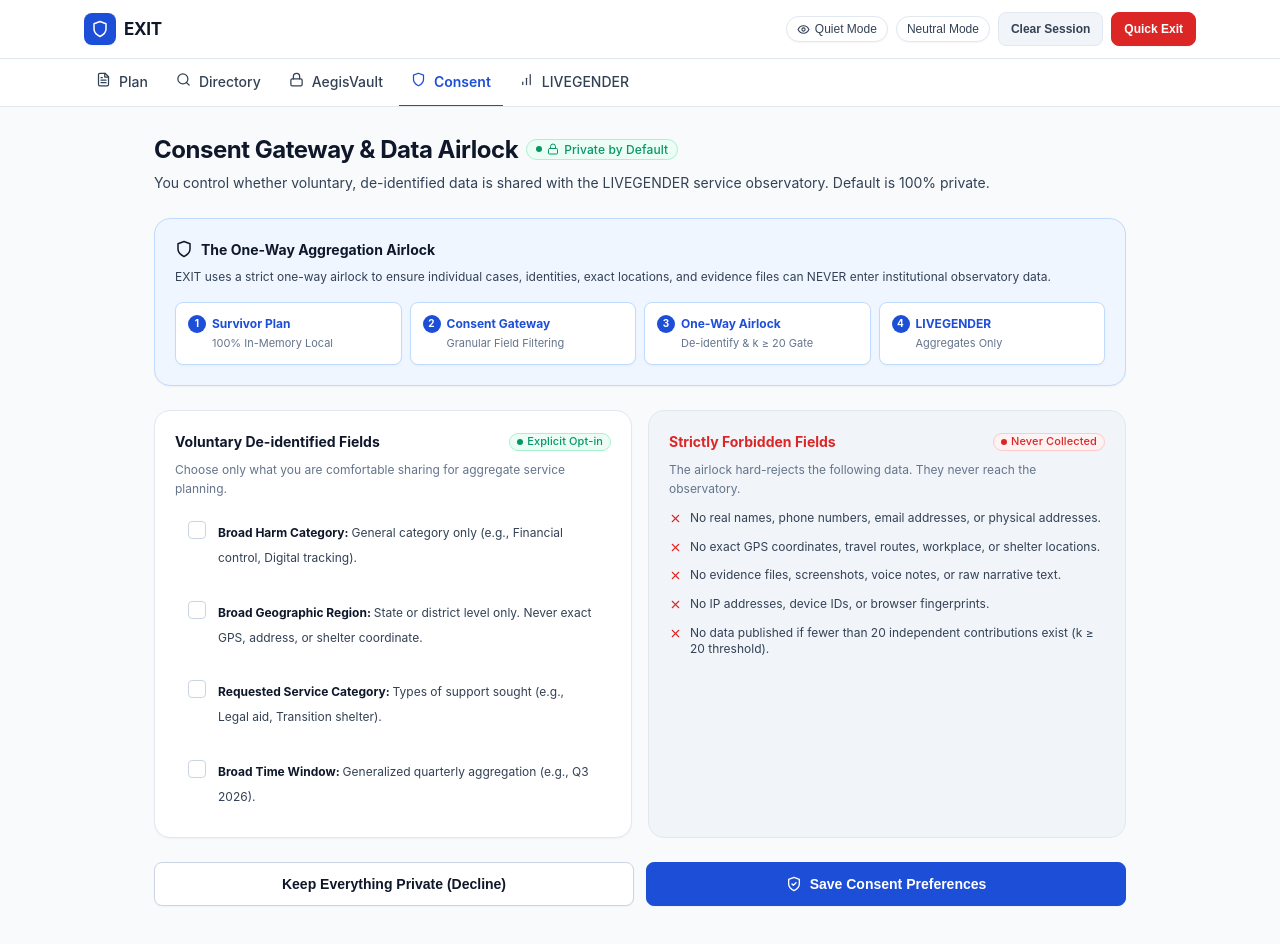
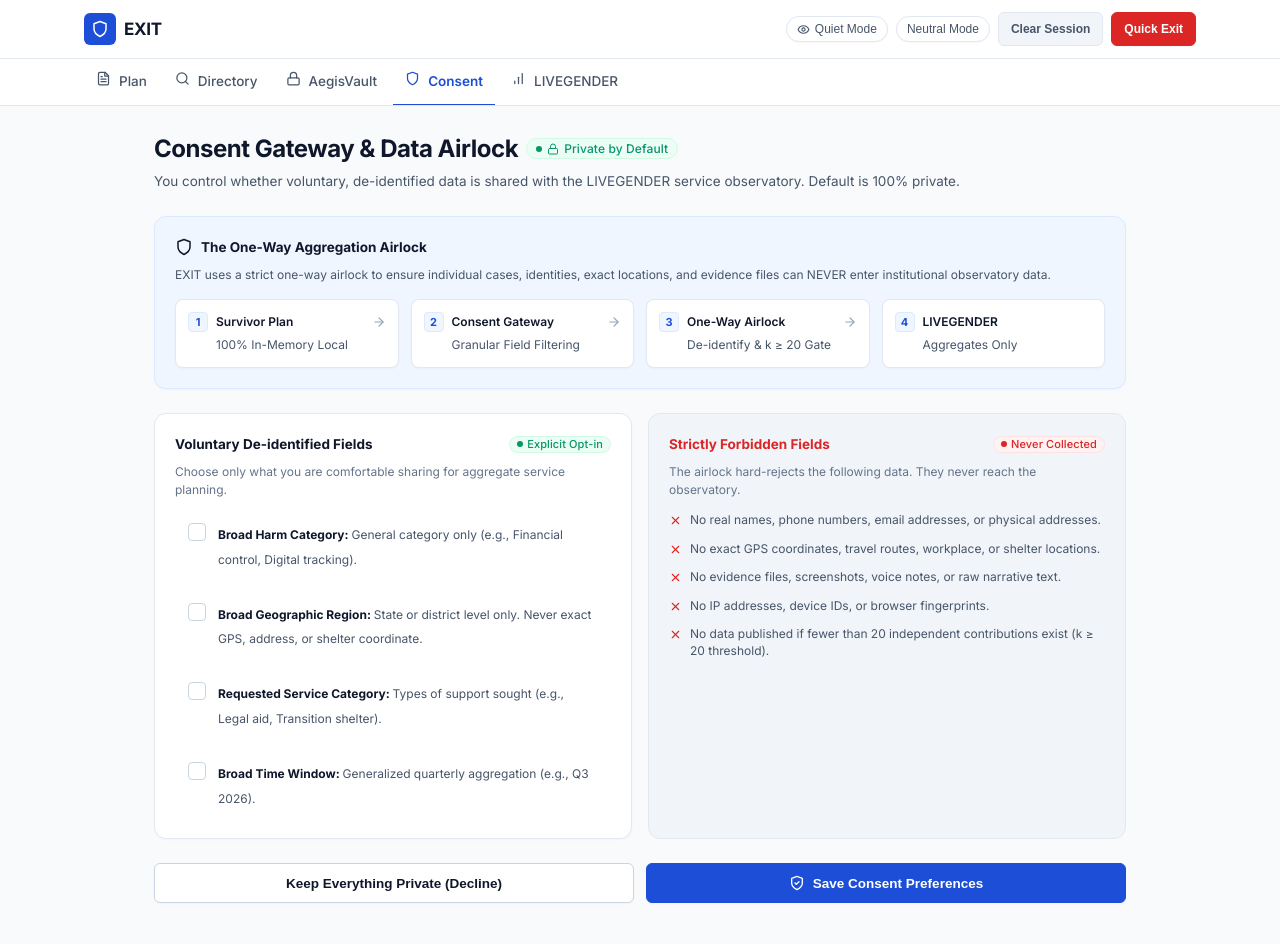
Before and after one commit to ParinidhiJain101/EXIT-Platform, a React (Vite) app: page /consent in a window 1280 px wide. Shown: the top 944 px of the page. Built offline with nearby package versions, Linux system fonts and the light colour scheme.

Commit message:
UI polish: final submission presentation

```diff
--- a/src/features/consent/ConsentGatewayView.tsx
+++ b/src/features/consent/ConsentGatewayView.tsx
@@ -13,6 +13,7 @@ import {
   CheckIcon,
   XIcon,
   LockIcon,
+  ArrowRightIcon,
 } from '../../components/Icons/Icons';
 
 export const ConsentGatewayView: FC = () => {
@@ -71,10 +72,10 @@ export const ConsentGatewayView: FC = () => {
   };
 
   const airlockStages = [
-    { num: '1', title: 'Survivor Plan', sub: '100% In-Memory Local' },
-    { num: '2', title: 'Consent Gateway', sub: 'Granular Field Filtering' },
-    { num: '3', title: 'One-Way Airlock', sub: 'De-identify & k ≥ 20 Gate' },
-    { num: '4', title: 'LIVEGENDER', sub: 'Aggregates Only' },
+    { num: '1', title: t('consent.airlockStage1Title'), sub: t('consent.airlockStage1Sub') },
+    { num: '2', title: t('consent.airlockStage2Title'), sub: t('consent.airlockStage2Sub') },
+    { num: '3', title: t('consent.airlockStage3Title'), sub: t('consent.airlockStage3Sub') },
+    { num: '4', title: t('consent.airlockStage4Title'), sub: t('consent.airlockStage4Sub') },
   ];
 
   return (
@@ -123,41 +124,54 @@ export const ConsentGatewayView: FC = () => {
           style={{
             display: 'grid',
             gridTemplateColumns: 'repeat(auto-fit, minmax(180px, 1fr))',
-            gap: 'var(--spacing-2)',
+            gap: 'var(--spacing-3)',
             fontSize: 'var(--font-size-xs)',
           }}
         >
-          {airlockStages.map((stg) => (
+          {airlockStages.map((stg, idx) => (
             <div
               key={stg.num}
               style={{
                 backgroundColor: 'var(--color-bg-canvas)',
                 padding: 'var(--spacing-3)',
-                borderRadius: 'var(--border-radius-sm)',
-                border: '1px solid var(--color-border-blue)',
+                borderRadius: 'var(--border-radius-md)',
+                border: '1px solid var(--color-border-subtle)',
                 boxShadow: 'var(--shadow-xs)',
                 position: 'relative',
+                display: 'flex',
+                flexDirection: 'column',
+                justifyContent: 'center',
               }}
             >
-              <div style={{ fontWeight: 'var(--font-weight-bold)', color: 'var(--color-trust-blue)', display: 'flex', alignItems: 'center', gap: '6px' }}>
+              <div style={{ fontWeight: 'var(--font-weight-semibold)', color: 'var(--color-text-primary)', display: 'flex', alignItems: 'center', justifyContent: 'space-between', gap: '6px' }}>
+                <div style={{ display: 'flex', alignItems: 'center', gap: '8px' }}>
                   <span
                     style={{
-                    width: '18px',
-                    height: '18px',
-                    borderRadius: '50%',
-                    backgroundColor: 'var(--color-trust-blue)',
-                    color: 'white',
+                      width: '20px',
+                      height: '20px',
+                      borderRadius: 'var(--border-radius-xs)',
+                      backgroundColor: 'var(--color-soft-blue)',
+                      color: 'var(--color-trust-blue)',
+                      border: '1px solid var(--color-border-blue)',
                       display: 'flex',
                       alignItems: 'center',
                       justifyContent: 'center',
-                    fontSize: '10px',
+                      fontSize: '11px',
+                      fontWeight: 'var(--font-weight-bold)',
+                      flexShrink: 0,
                     }}
                   >
                     {stg.num}
                   </span>
                   <span>{stg.title}</span>
                 </div>
-              <div style={{ color: 'var(--color-text-muted)', fontSize: '11px', marginTop: '2px', paddingLeft: '24px' }}>
+                {idx < airlockStages.length - 1 && (
+                  <span style={{ color: 'var(--color-text-faint)', display: 'inline-flex' }}>
+                    <ArrowRightIcon size={14} />
+                  </span>
+                )}
+              </div>
+              <div style={{ color: 'var(--color-text-secondary)', fontSize: '12px', marginTop: '4px', paddingLeft: '28px' }}>
                 {stg.sub}
               </div>
             </div>
@@ -173,7 +187,7 @@ export const ConsentGatewayView: FC = () => {
             <h3 style={{ fontSize: 'var(--font-size-sm)', fontWeight: 'var(--font-weight-bold)', color: 'var(--color-text-primary)' }}>
               {t('consent.allowedFieldsHeading')}
             </h3>
-            <StatusChip label="Explicit Opt-in" variant="safe" size="xs" withDot />
+            <StatusChip label={t('consent.explicitOptIn')} variant="safe" size="xs" withDot />
           </div>
           <p style={{ fontSize: 'var(--font-size-xs)', color: 'var(--color-text-muted)', marginBottom: 'var(--spacing-3)' }}>
             {t('consent.allowedFieldsSub')}
@@ -251,7 +265,7 @@ export const ConsentGatewayView: FC = () => {
             <h3 style={{ fontSize: 'var(--font-size-sm)', fontWeight: 'var(--font-weight-bold)', color: 'var(--color-muted-red)' }}>
               {t('consent.forbiddenFieldsHeading')}
             </h3>
-            <StatusChip label="Never Collected" variant="essential" size="xs" withDot />
+            <StatusChip label={t('consent.neverCollected')} variant="essential" size="xs" withDot />
           </div>
           <p style={{ fontSize: 'var(--font-size-xs)', color: 'var(--color-text-muted)', marginBottom: 'var(--spacing-3)' }}>
             {t('consent.forbiddenFieldsSub')}
--- a/src/features/exit-plan/PrivacyStep.tsx
+++ b/src/features/exit-plan/PrivacyStep.tsx
@@ -101,15 +101,15 @@ export const PrivacyStep: FC = () => {
         </h4>
         <div style={{ display: 'flex', flexDirection: 'column', gap: 'var(--spacing-2)', fontSize: 'var(--font-size-xs)', color: 'var(--color-text-secondary)' }}>
           <div style={{ display: 'flex', alignItems: 'flex-start', gap: 'var(--spacing-2)' }}>
-            <span style={{ color: 'var(--color-safe-green)', marginTop: '1px' }}>✓</span>
+            <CheckCircleIcon size={14} style={{ color: 'var(--color-safe-green)', marginTop: '2px', flexShrink: 0 }} />
             <span>{t('onboarding.privacyStep.guarantee1')}</span>
           </div>
           <div style={{ display: 'flex', alignItems: 'flex-start', gap: 'var(--spacing-2)' }}>
-            <span style={{ color: 'var(--color-safe-green)', marginTop: '1px' }}>✓</span>
+            <CheckCircleIcon size={14} style={{ color: 'var(--color-safe-green)', marginTop: '2px', flexShrink: 0 }} />
             <span>{t('onboarding.privacyStep.guarantee2')}</span>
           </div>
           <div style={{ display: 'flex', alignItems: 'flex-start', gap: 'var(--spacing-2)' }}>
-            <span style={{ color: 'var(--color-safe-green)', marginTop: '1px' }}>✓</span>
+            <CheckCircleIcon size={14} style={{ color: 'var(--color-safe-green)', marginTop: '2px', flexShrink: 0 }} />
             <span>{t('onboarding.privacyStep.guarantee3')}</span>
           </div>
         </div>
--- a/src/features/observatory-demo/ObservatoryDashboardView.tsx
+++ b/src/features/observatory-demo/ObservatoryDashboardView.tsx
@@ -21,7 +21,6 @@ import {
   XIcon,
 } from '../../components/Icons/Icons';
 
-// ─── Mini bar chart component ────────────────────────────────────────────────
 
 interface BarChartProps {
   cells: AggregateCell[];
@@ -114,7 +113,6 @@ const BarChart: FC<BarChartProps> = ({ cells, groupBy }) => {
   );
 };
 
-// ─── Pipeline process step ──────────────────────────────────────────────────
 
 interface PipelineStepProps {
   step: number;
@@ -178,7 +176,6 @@ const PipelineStep: FC<PipelineStepProps> = ({
   </div>
 );
 
-// ─── Main view ──────────────────────────────────────────────────────────────
 
 type ChartView = 'harm' | 'service' | 'region';
 
@@ -232,7 +229,7 @@ export const ObservatoryDashboardView: FC = () => {
         gap: 'var(--spacing-6)',
       }}
     >
-      {/* ── Header ─────────────────────────────────────────────────────────── */}
+      {/* Header */}
       <div>
         <div
           style={{
@@ -292,7 +289,7 @@ export const ObservatoryDashboardView: FC = () => {
         </div>
       </div>
 
-      {/* ── Synthetic data warning ──────────────────────────────────────────── */}
+      {/* Synthetic Demo Notice */}
       <Card variant="warning" padding="sm">
         <div
           style={{
@@ -332,7 +329,7 @@ export const ObservatoryDashboardView: FC = () => {
         </div>
       </Card>
 
-      {/* ── Privacy pipeline process card ──────────────────────────────────── */}
+      {/* Privacy Airlock Pipeline Card */}
       <Card variant="surface" padding="md">
         <div
           style={{
@@ -516,7 +513,7 @@ export const ObservatoryDashboardView: FC = () => {
         )}
       </Card>
 
-      {/* ── K-threshold notice ──────────────────────────────────────────────── */}
+      {/* k-Threshold Notice */}
       <Card variant="neutral" padding="sm">
         <p
           style={{
@@ -541,7 +538,7 @@ export const ObservatoryDashboardView: FC = () => {
         </p>
       </Card>
 
-      {/* ── Aggregate chart ─────────────────────────────────────────────────── */}
+      {/* Aggregate Chart */}
       {aggregateCells.length > 0 ? (
         <Card variant="default" padding="md" style={{ boxShadow: 'var(--shadow-xs)' }}>
           <div
@@ -609,7 +606,7 @@ export const ObservatoryDashboardView: FC = () => {
         </Card>
       )}
 
-      {/* ── Released aggregate cells table ─────────────────────────────────── */}
+      {/* Released Aggregate Cells Table */}
       <Card variant="default" padding="md" style={{ boxShadow: 'var(--shadow-xs)' }}>
         <div
           style={{
@@ -660,11 +657,11 @@ export const ObservatoryDashboardView: FC = () => {
                   }}
                 >
                   {[
-                    'Harm Category',
-                    'Region',
-                    'Service Need',
-                    'Quarter',
-                    'Count',
+                    t('observatory.tableColHarm'),
+                    t('observatory.tableColRegion'),
+                    t('observatory.tableColService'),
+                    t('observatory.tableColQuarter'),
+                    t('observatory.tableColCount'),
                   ].map((heading) => (
                     <th
                       key={heading}
@@ -767,7 +764,7 @@ export const ObservatoryDashboardView: FC = () => {
         )}
       </Card>
 
-      {/* ── What LIVEGENDER never sees ──────────────────────────────────────── */}
+      {/* What LIVEGENDER Never Sees */}
       <Card variant="neutral" padding="md">
         <h3
           style={{
--- a/src/features/vault-demo/AegisVaultDemoView.tsx
+++ b/src/features/vault-demo/AegisVaultDemoView.tsx
@@ -276,13 +276,22 @@ export const AegisVaultDemoView: FC = () => {
                         lineHeight: 1.4,
                       }}
                     >
-                      <strong>{isVerified && !isTampered ? '✓ ' + t('vault.integrityValid') : '❌ ' + t('vault.integrityFailed')}: </strong>
+                      <div style={{ display: 'flex', alignItems: 'center', gap: '6px', marginBottom: '2px', fontWeight: 'var(--font-weight-semibold)' }}>
+                        {isVerified && !isTampered ? (
+                          <CheckCircleIcon size={14} style={{ color: 'var(--color-safe-green)' }} />
+                        ) : (
+                          <AlertCircleIcon size={14} style={{ color: 'var(--color-muted-red)' }} />
+                        )}
+                        <span>{isVerified && !isTampered ? t('vault.integrityValid') : t('vault.integrityFailed')}</span>
+                      </div>
+                      <p style={{ margin: 0 }}>
                         {isVerified && !isTampered
                           ? t('vault.integrityValidDetails')
                           : t('vault.integrityTamperDetails', {
                               computed: res.computedHash.slice(0, 16) + '...',
                               expected: res.expectedHash.slice(0, 16) + '...',
                             })}
+                      </p>
                     </div>
                   )}
 
--- a/src/i18n/en.json
+++ b/src/i18n/en.json
@@ -418,7 +418,17 @@
     "keepPrivateButton": "Keep Everything Private (Decline)",
     "savePreferencesButton": "Save Consent Preferences",
     "lastUpdatedReceipt": "Consent status updated",
-    "versionLabel": "Policy Version"
+    "versionLabel": "Policy Version",
+    "explicitOptIn": "Explicit Opt-in",
+    "neverCollected": "Never Collected",
+    "airlockStage1Title": "Survivor Plan",
+    "airlockStage1Sub": "100% In-Memory Local",
+    "airlockStage2Title": "Consent Gateway",
+    "airlockStage2Sub": "Granular Field Filtering",
+    "airlockStage3Title": "One-Way Airlock",
+    "airlockStage3Sub": "De-identify & k \u2265 20 Gate",
+    "airlockStage4Title": "LIVEGENDER",
+    "airlockStage4Sub": "Aggregates Only"
   },
 
   "observatory": {
@@ -465,6 +475,11 @@
     "showTable": "Show Table",
     "hideTable": "Hide Table",
     "tableNote": "All rows represent aggregated cells meeting the k ≥ {{k}} threshold. No individual-level records are accessible.",
+    "tableColHarm": "Harm Category",
+    "tableColRegion": "Region",
+    "tableColService": "Service Need",
+    "tableColQuarter": "Quarter",
+    "tableColCount": "Count",
     "neverSeesTitle": "What LIVEGENDER Never Receives or Stores",
     "neverSees1": "Survivor identity, names, phone numbers, or email addresses",
     "neverSees2": "Raw EXIT Plan contents, selected checklists, or custom action notes",
--- a/src/styles/tokens.css
+++ b/src/styles/tokens.css
@@ -1,49 +1,49 @@
 :root {
-  /* Surface & Base Colors */
+  /* Neutral App Surfaces */
   --color-bg-app: #F8FAFC;
   --color-bg-canvas: #FFFFFF;
   --color-bg-subtle: #F1F5F9;
   --color-bg-muted: #E2E8F0;
 
-  /* Typography / Ink Colors */
+  /* Typography / Ink Hierarchy */
   --color-deep-ink: #0F172A;
   --color-text-primary: #0F172A;
-  --color-text-secondary: #334155;
+  --color-text-secondary: #475569;
   --color-text-muted: #64748B;
   --color-text-faint: #94A3B8;
 
-  /* Trust Blue Family (Primary Brand & Navigation) */
+  /* Trust Blue Family (Primary Brand, Focused Interactive) */
   --color-trust-blue: #1D4ED8;
   --color-trust-blue-hover: #1E40AF;
   --color-trust-blue-active: #172554;
   --color-soft-blue: #EFF6FF;
-  --color-border-blue: #BFDBFE;
+  --color-border-blue: #DBEAFE;
 
   /* Safe Green Family */
   --color-safe-green: #059669;
   --color-safe-green-hover: #047857;
   --color-soft-green: #ECFDF5;
-  --color-border-green: #A7F3D0;
+  --color-border-green: #D1FAE5;
 
   /* Warm Amber Family */
   --color-warm-amber: #D97706;
   --color-warm-amber-hover: #B45309;
   --color-soft-amber: #FFFBEB;
-  --color-border-amber: #FDE68A;
+  --color-border-amber: #FEF3C7;
 
   /* Muted Red / Destructive Family */
   --color-muted-red: #DC2626;
   --color-muted-red-hover: #B91C1C;
   --color-soft-rose: #FEF2F2;
-  --color-border-red: #FECACA;
+  --color-border-red: #FEE2E2;
 
   /* Quiet Purple Family (Quiet Mode & Discretion) */
   --color-quiet-purple: #7C3AED;
   --color-quiet-purple-hover: #6D28D9;
   --color-soft-purple: #F5F3FF;
-  --color-border-purple: #DDD6FE;
+  --color-border-purple: #EDE9FE;
 
-  /* Neutral Border & Grey */
+  /* Neutral Borders & Dividers */
   --color-neutral-grey: #F1F5F9;
   --color-border-subtle: #E2E8F0;
   --color-border-default: #CBD5E1;
@@ -51,24 +51,24 @@
   --color-white: #FFFFFF;
   --color-black: #000000;
 
-  /* Typography */
-  --font-family-sans: -apple-system, BlinkMacSystemFont, 'Segoe UI', Roboto, 'Noto Sans', 'Inter', system-ui, sans-serif;
+  /* Typography Scale */
+  --font-family-sans: 'Inter', -apple-system, BlinkMacSystemFont, 'Segoe UI', Roboto, sans-serif;
   --font-family-mono: ui-monospace, SFMono-Regular, Menlo, Monaco, Consolas, monospace;
 
   --font-size-xs: 12px;
-  --font-size-sm: 14px;
+  --font-size-sm: 13.5px;
   --font-size-base: 15px;
   --font-size-lg: 17px;
   --font-size-xl: 20px;
   --font-size-2xl: 24px;
-  --font-size-3xl: 30px;
+  --font-size-3xl: 28px;
 
   --font-weight-regular: 400;
   --font-weight-medium: 500;
   --font-weight-semibold: 600;
   --font-weight-bold: 700;
 
-  /* Spacing Scale (4px base) */
+  /* Spacing Scale (4px grid) */
   --spacing-1: 4px;
   --spacing-2: 8px;
   --spacing-3: 12px;
@@ -79,25 +79,24 @@
   --spacing-10: 40px;
   --spacing-12: 48px;
 
-  /* Border Radii */
+  /* Border Radii (Crisp, Non-bubbly) */
   --border-radius-xs: 4px;
-  --border-radius-sm: 8px;
-  --border-radius-md: 12px;
-  --border-radius-lg: 16px;
-  --border-radius-xl: 20px;
+  --border-radius-sm: 6px;
+  --border-radius-md: 8px;
+  --border-radius-lg: 12px;
+  --border-radius-xl: 16px;
   --border-radius-full: 9999px;
 
-  /* Elevation Shadows (Restrained, Modern) */
-  --shadow-xs: 0 1px 2px 0 rgba(15, 23, 42, 0.04);
-  --shadow-sm: 0 1px 3px 0 rgba(15, 23, 42, 0.06), 0 1px 2px -1px rgba(15, 23, 42, 0.04);
-  --shadow-md: 0 4px 6px -1px rgba(15, 23, 42, 0.07), 0 2px 4px -2px rgba(15, 23, 42, 0.05);
-  --shadow-lg: 0 10px 15px -3px rgba(15, 23, 42, 0.08), 0 4px 6px -4px rgba(15, 23, 42, 0.04);
-  --shadow-focus: 0 0 0 3px rgba(29, 78, 216, 0.2);
+  /* Elevation Shadows (Restrained, Institutional) */
+  --shadow-xs: 0 1px 2px 0 rgba(15, 23, 42, 0.03);
+  --shadow-sm: 0 1px 3px 0 rgba(15, 23, 42, 0.05), 0 1px 2px -1px rgba(15, 23, 42, 0.03);
+  --shadow-md: 0 3px 6px -1px rgba(15, 23, 42, 0.06), 0 2px 4px -2px rgba(15, 23, 42, 0.03);
+  --shadow-lg: 0 8px 12px -3px rgba(15, 23, 42, 0.06), 0 4px 6px -4px rgba(15, 23, 42, 0.02);
 
   /* Touch Targets */
-  --min-touch-target: 44px;
+  --min-touch-target: 40px;
 
   /* Transitions */
-  --transition-fast: 0.15s cubic-bezier(0.4, 0, 0.2, 1);
-  --transition-smooth: 0.25s cubic-bezier(0.4, 0, 0.2, 1);
+  --transition-fast: 0.15s ease-out;
+  --transition-smooth: 0.2s ease-out;
 }
```
Also changed, not shown: src/App.css (+2 -184 lines). Lines whose indentation alone changed are shown as unchanged.
